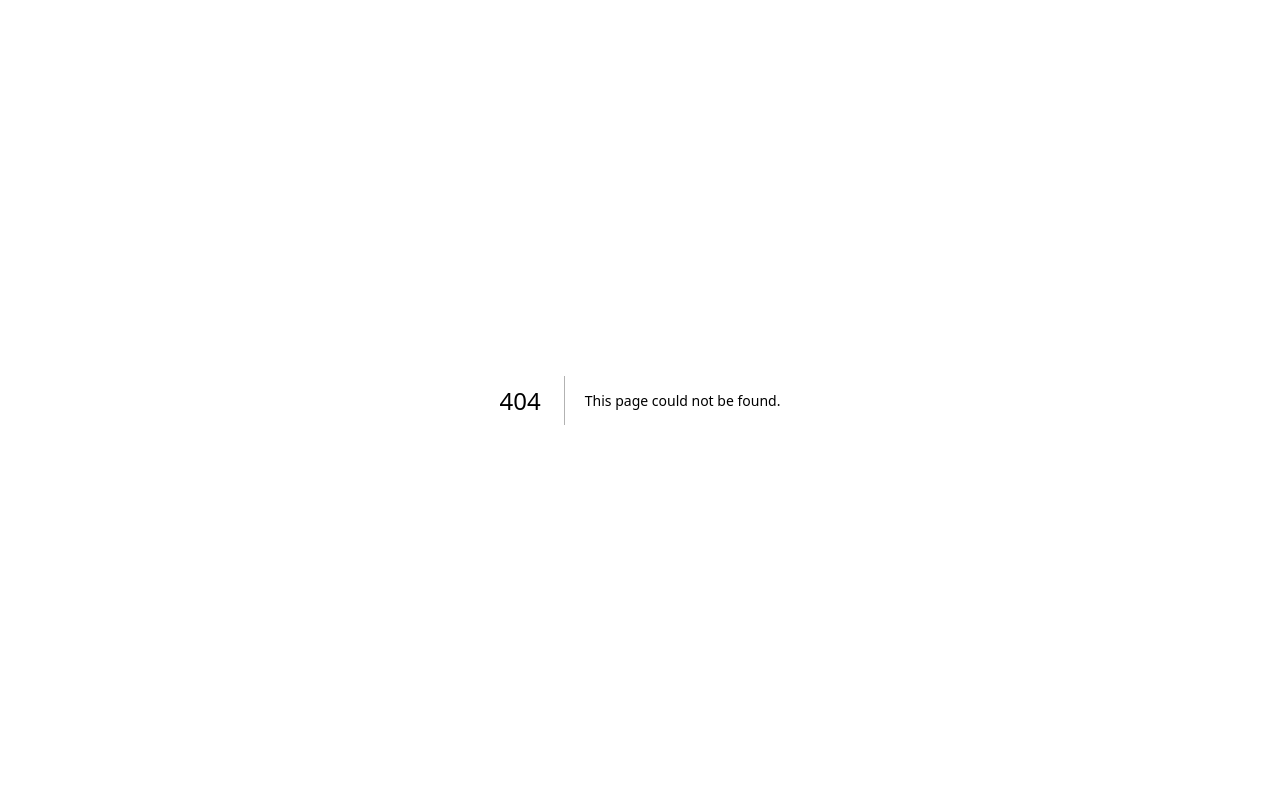
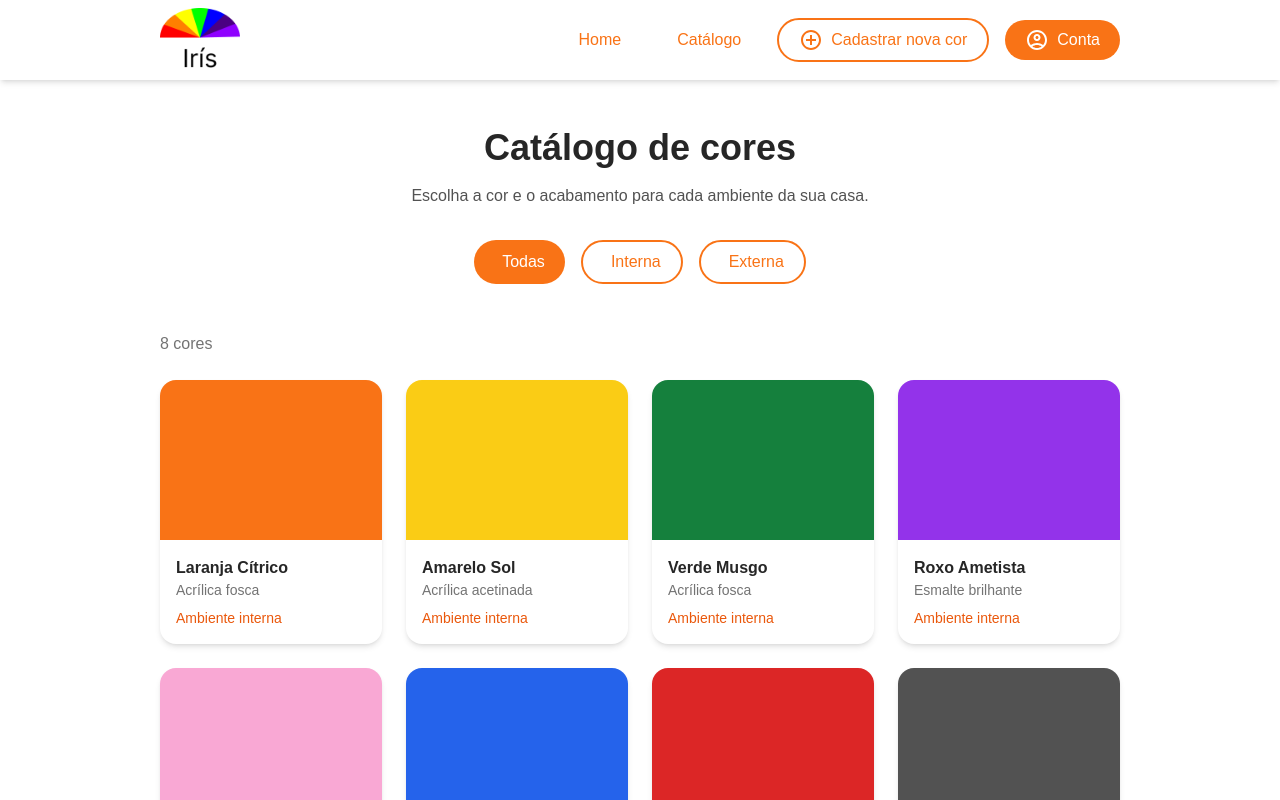
Before and after one commit to misareverberate/iris, a Next.js app: page /catalogo in a window 1280 px wide. Before the commit this address had no page. Shown: the top 800 px of the page. Built offline with nearby package versions, Linux system fonts and the light colour scheme.

Commit message:
feat(loja): adiciona página de catálogo com filtro por ambiente
Cria src/pages/Catalogo.tsx e a rota /catalogo. Liga o botão Ver catálogo da home à nova página.

```diff
--- /dev/null
+++ b/src/app/catalogo/page.tsx
@@ -0,0 +1,9 @@
+import Catalogo from '@/pages/Catalogo'
+
+export default function Principal() {
+  return (
+    <div>
+      <Catalogo />
+    </div>
+  );
+}
--- /dev/null
+++ b/src/pages/Catalogo.tsx
@@ -0,0 +1,65 @@
+'use client'
+import { Menu } from '@/components/Menu'
+import PrimaryButton from '@/components/Buttons/PrimaryButton'
+import SecondButton from '@/components/Buttons/SecondButton'
+import React, { useState } from 'react'
+
+const produtos = [
+  { nome: 'Laranja Cítrico', acabamento: 'Acrílica fosca', ambiente: 'Interna', cor: 'bg-orange-500' },
+  { nome: 'Amarelo Sol', acabamento: 'Acrílica acetinada', ambiente: 'Interna', cor: 'bg-yellow-400' },
+  { nome: 'Verde Musgo', acabamento: 'Acrílica fosca', ambiente: 'Interna', cor: 'bg-green-700' },
+  { nome: 'Roxo Ametista', acabamento: 'Esmalte brilhante', ambiente: 'Interna', cor: 'bg-purple-600' },
+  { nome: 'Rosa Algodão', acabamento: 'Acrílica acetinada', ambiente: 'Interna', cor: 'bg-pink-300' },
+  { nome: 'Azul Oceano', acabamento: 'Látex premium', ambiente: 'Externa', cor: 'bg-blue-600' },
+  { nome: 'Vermelho Carmim', acabamento: 'Látex premium', ambiente: 'Externa', cor: 'bg-red-600' },
+  { nome: 'Cinza Grafite', acabamento: 'Esmalte brilhante', ambiente: 'Externa', cor: 'bg-neutral-600' },
+]
+
+const filtros = ['Todas', 'Interna', 'Externa']
+
+const Catalogo = () => {
+  const [filtro, setFiltro] = useState('Todas')
+
+  const produtosFiltrados = filtro === 'Todas' ? produtos : produtos.filter((item) => item.ambiente === filtro)
+
+  return (
+    <div>
+      <Menu />
+
+      <section className='px-10 py-12 text-center lg:px-40'>
+        <h1 className='text-4xl font-bold text-neutral-800 mb-4'>Catálogo de cores</h1>
+        <p className='text-neutral-600 mb-8'>Escolha a cor e o acabamento para cada ambiente da sua casa.</p>
+        <div className='flex flex-wrap justify-center gap-4'>
+          {filtros.map((opcao) => (
+            filtro === opcao
+              ? <PrimaryButton key={opcao} text={opcao} onclick={() => setFiltro(opcao)} />
+              : <SecondButton key={opcao} text={opcao} onclick={() => setFiltro(opcao)} />
+          ))}
+        </div>
+      </section>
+
+      <section className='px-10 pb-16 lg:px-40'>
+        <p className='text-neutral-500 mb-6'>{produtosFiltrados.length} cores</p>
+        <div className='grid grid-cols-1 gap-6 sm:grid-cols-2 lg:grid-cols-4'>
+          {produtosFiltrados.map((item) => (
+            <div key={item.nome} className='bg-white rounded-2xl shadow-md overflow-hidden'>
+              <div className={`${item.cor} h-40`} />
+              <div className='p-4'>
+                <p className='font-bold text-neutral-800'>{item.nome}</p>
+                <p className='text-sm text-neutral-500'>{item.acabamento}</p>
+                <p className='text-sm text-orange-600 mt-2'>Ambiente {item.ambiente.toLowerCase()}</p>
+              </div>
+            </div>
+          ))}
+        </div>
+      </section>
+
+      <footer className='bg-white px-10 py-8 text-center text-neutral-500 lg:px-40'>
+        <p className='font-bold text-neutral-800'>Irís — Loja de Tintas</p>
+        <p className='text-sm'>Todas as cores da sua imaginação, para seu lar.</p>
+      </footer>
+    </div>
+  )
+}
+
+export default Catalogo
--- a/src/pages/Home.tsx
+++ b/src/pages/Home.tsx
@@ -1,6 +1,8 @@
+'use client'
 import { Menu } from '@/components/Menu'
 import PrimaryButton from '@/components/Buttons/PrimaryButton'
 import React from 'react'
+import { useRouter } from 'next/navigation'
 import AlternativeButton from '@/components/Buttons/AlternativeButton'
 import HomeImg from '@/assets/bg-tinta.jpg'
 
@@ -18,6 +20,8 @@ const beneficios = [
 ]
 
 const Home = () => {
+  const router = useRouter()
+
   return (
     <div>
       <Menu />
@@ -28,7 +32,7 @@ const Home = () => {
             <h1 className='text-white text-3xl font-bold lg:text-5xl'>A maior loja de tintas do país!!!</h1>
             <p className='text-neutral-800  font-bold lg:text-2xl'>Tintas para todos os ambientes internos e externos</p>
             <div className='flex flex-col gap-4 lg:flex-row '>
-              <PrimaryButton text="Ver catálogo" />
+              <PrimaryButton text="Ver catálogo" onclick={() => router.push('/catalogo')} />
               <AlternativeButton text='Ver carrinho' />
             </div>
           </div>
@@ -68,7 +72,7 @@ const Home = () => {
         <h2 className='text-white text-3xl font-bold mb-4'>Pronto para mudar a cor da sua casa?</h2>
         <p className='text-neutral-300 mb-8'>Veja o catálogo completo e encontre a cor certa para cada cômodo.</p>
         <div className='flex flex-col gap-4 justify-center lg:flex-row'>
-          <PrimaryButton text="Ver catálogo" />
+          <PrimaryButton text="Ver catálogo" onclick={() => router.push('/catalogo')} />
           <AlternativeButton text='Ver carrinho' />
         </div>
       </section>
```
